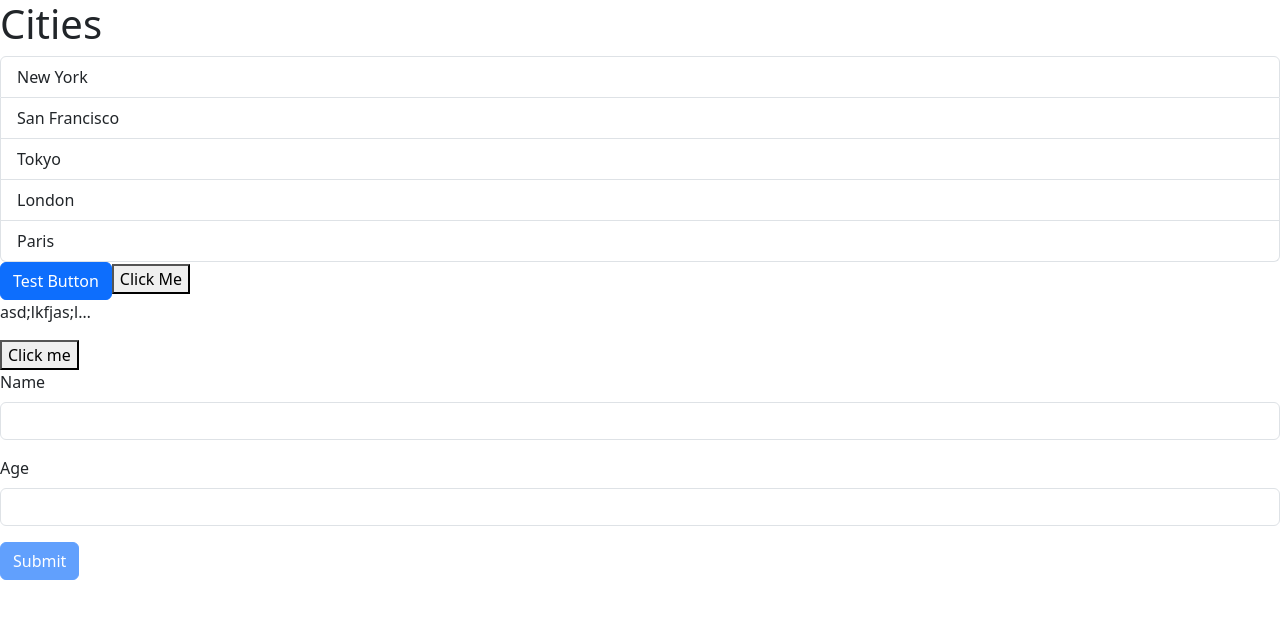
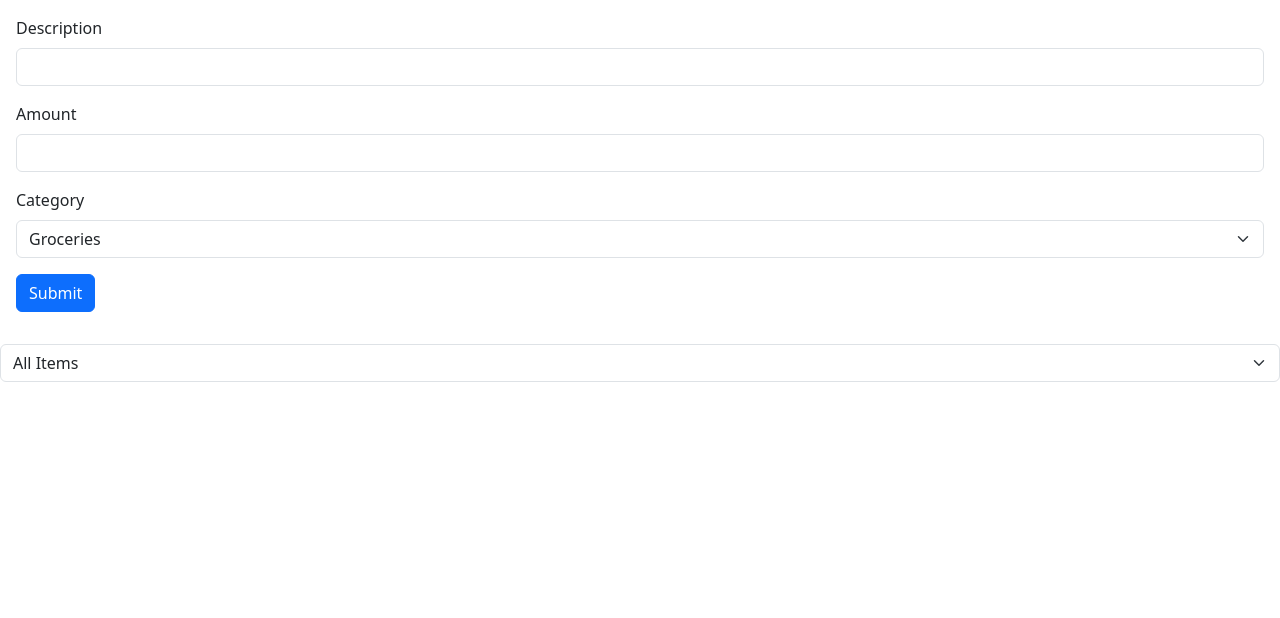
Before and after one commit to cwilliamson29/react-expense-tracker, a React (Vite) app: page / in a window 1280 px wide. Shown: the top 618 px of the page. Built offline with nearby package versions, Linux system fonts and the light colour scheme.

Commit message:
adding list functionality

```diff
--- a/src/App.tsx
+++ b/src/App.tsx
@@ -4,42 +4,33 @@ import Alert from "./components/Alert";
 import Button from "./components/Button";
 import { produce } from "immer";
 import ExpandableText from "./components/ExpandableText";
-import Form from "./components/form";
+//import Form from "./components/form";
+import ExpenseTracker from "./components/ExpenseTracker";
+import ExpenseList from "./components/ExpenseList";
 
 function App() {
-  const [count, setCount] = useState(0);
-  const [alertVisible, setAlertVisible] = useState(false);
+  const categories = ["groceries", "utilities", "entertainment"];
+  const [db, setDB] = useState([
+    { id: 1, description: "Eggs", amount: 3.99, category: "groceries" },
+    { id: 2, description: "Bacon", amount: 4.99, category: "groceries" },
+    { id: 3, description: "Water Bill", amount: 65, category: "utilities" },
+    { id: 4, description: "Netflix", amount: 17.99, category: "entertainment" },
+    { id: 5, description: "Power Bill", amount: 265, category: "utilities" },
+  ]);
 
-  let items = ["New York", "San Francisco", "Tokyo", "London", "Paris"];
-
-  const [pizza, setPizza] = useState({
-    name: "Spicy Pepperoni",
-    toppings: ["Mushroom"],
-  });
-
-  const handleClick = () => {
-    setPizza({ ...pizza, toppings: [...pizza.toppings, "Olives"] });
+  const addDB = (data) => {
+    setDB([...db, data]);
+    console.log(db);
+  };
+  const getByCategory = (cat) => {
+    const data = db.find((cat) => data.category === cat);
+    return data;
   };
 
   return (
     <div className="App">
-      <ListGroup items={items} heading={"Cities"} />
-      {alertVisible && (
-        <Alert onClose={() => setAlertVisible(false)}>Hello World</Alert>
-      )}
-      <Button
-        buttonText="Test Button"
-        color="primary"
-        onClick={() => setAlertVisible(true)}
-      />
-
-      <button onClick={handleClick}>Click Me</button>
-
-      <ExpandableText>
-        asd;lkfjas;ldkjf;alksdjf;laksjdf;lakjsdf;lkjasd;lfkjas;ldkfja;lskdjf;laskdjf;lakjsdf;lkajsd;lfkjas;ldkfja;lsdkjf;alskdjf
-      </ExpandableText>
-      <br></br>
-      <Form />
+      <ExpenseTracker categories={categories} dataFile={db} setData={addDB} />
+      <ExpenseList categories={categories} getByCat={getByCategory} />
     </div>
   );
 }
--- /dev/null
+++ b/src/components/ExpenseList.tsx
@@ -0,0 +1,27 @@
+import React from "react";
+
+interface Props {
+  categories: string[];
+  getByCat: () => void;
+}
+
+const ExpenseList = ({ categories, getByCat }: Props) => {
+  const capitalize = (str) => {
+    return str.charAt(0).toUpperCase() + str.slice(1);
+  };
+
+  return (
+    <div>
+      <select className="form-select" id="category">
+        <option value="all">All Items</option>
+        {categories.map((data, index) => (
+          <option key={index} value={data}>
+            {capitalize(data)}
+          </option>
+        ))}
+      </select>
+    </div>
+  );
+};
+
+export default ExpenseList;
--- /dev/null
+++ b/src/components/ExpenseTracker.tsx
@@ -0,0 +1,87 @@
+import { zodResolver } from "@hookform/resolvers/zod";
+import React, { PropsWithChildren } from "react";
+import { FieldValues, useForm } from "react-hook-form";
+import { z } from "zod";
+
+interface Props {
+  categories: string[];
+  dataFile: string[];
+  setData: (data) => void;
+}
+
+const schema = z.object({
+  description: z.string().min(3),
+  amount: z.number().min(1),
+  category: z.string().min(1),
+});
+
+type FormData = z.infer<typeof schema>;
+
+const ExpenseTracker = ({ categories, dataFile, setData }: Props) => {
+  const {
+    register,
+    handleSubmit,
+    formState: { errors, isValid },
+  } = useForm<FormData>({ resolver: zodResolver(schema) });
+
+  const onSubmit = (data: FieldValues) => {
+    setData(data);
+  };
+
+  const capitalize = (str) => {
+    return str.charAt(0).toUpperCase() + str.slice(1);
+  };
+
+  return (
+    <form className="p-3" onSubmit={handleSubmit(onSubmit)}>
+      <div className="mb-3">
+        <label htmlFor="description" className="form-label">
+          Description
+        </label>
+        <input
+          {...register("description")}
+          id="description"
+          type="text"
+          className="form-control"
+        />
+        {errors.description && (
+          <p className="text-danger">{errors.description.message}</p>
+        )}
+      </div>
+      <div className="mb-3">
+        <label htmlFor="amount" className="form-label">
+          Amount
+        </label>
+        <input
+          {...register("amount", { valueAsNumber: true })}
+          id="amount"
+          type="text"
+          className="form-control"
+        />
+        {errors.amount && (
+          <p className="text-danger">{errors.amount.message}</p>
+        )}
+      </div>
+      <div className="mb-3">
+        <label htmlFor="category" className="form-label">
+          Category
+        </label>
+        <select {...register("category")} className="form-select" id="category">
+          {categories.map((data, index) => (
+            <option key={index} value={data}>
+              {capitalize(data)}
+            </option>
+          ))}
+        </select>
+        {errors.category && (
+          <p className="text-danger">{errors.category.message}</p>
+        )}
+      </div>
+      <div className="mb-3">
+        <button className="btn btn-primary">Submit</button>
+      </div>
+    </form>
+  );
+};
+
+export default ExpenseTracker;
```
